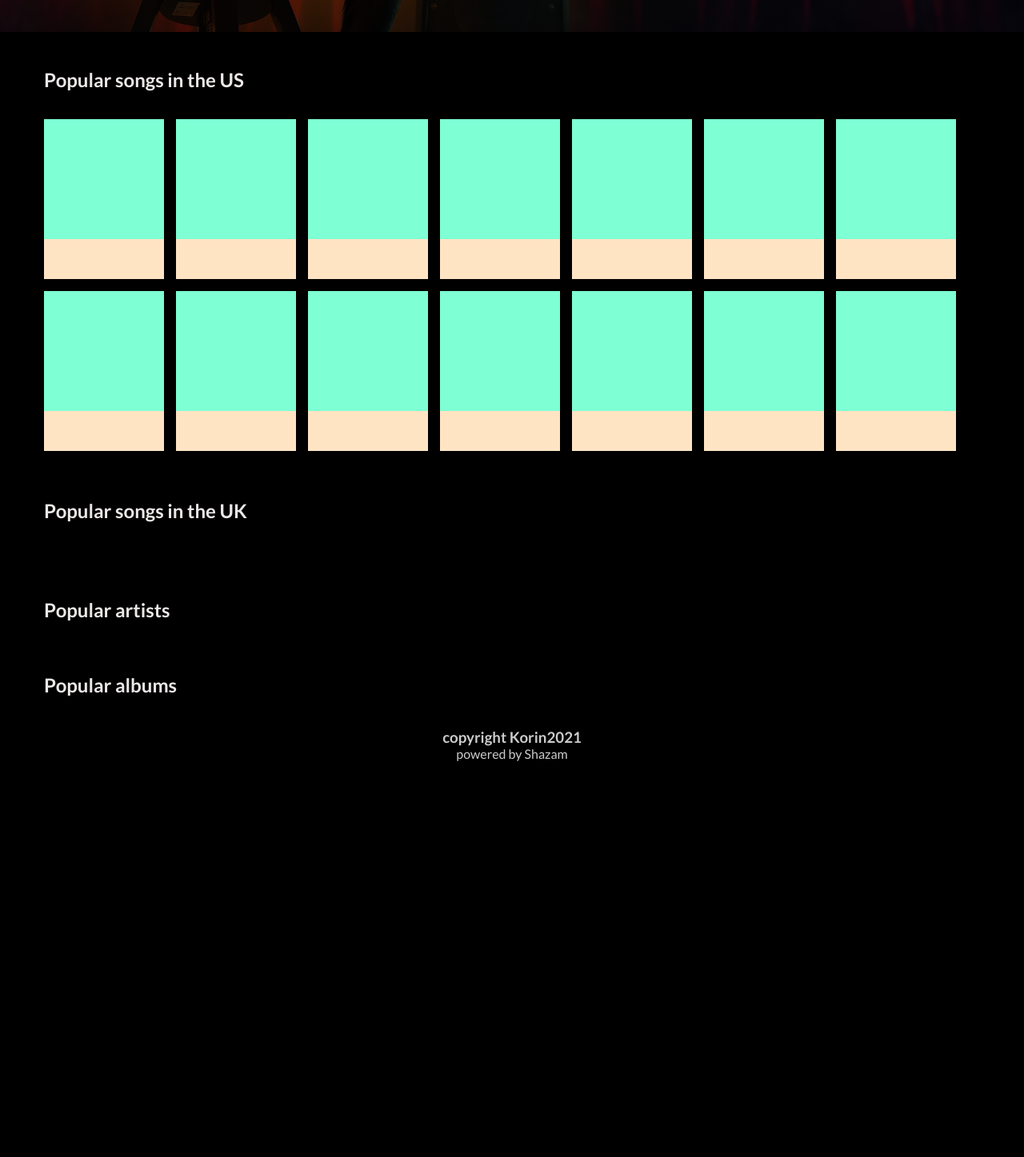
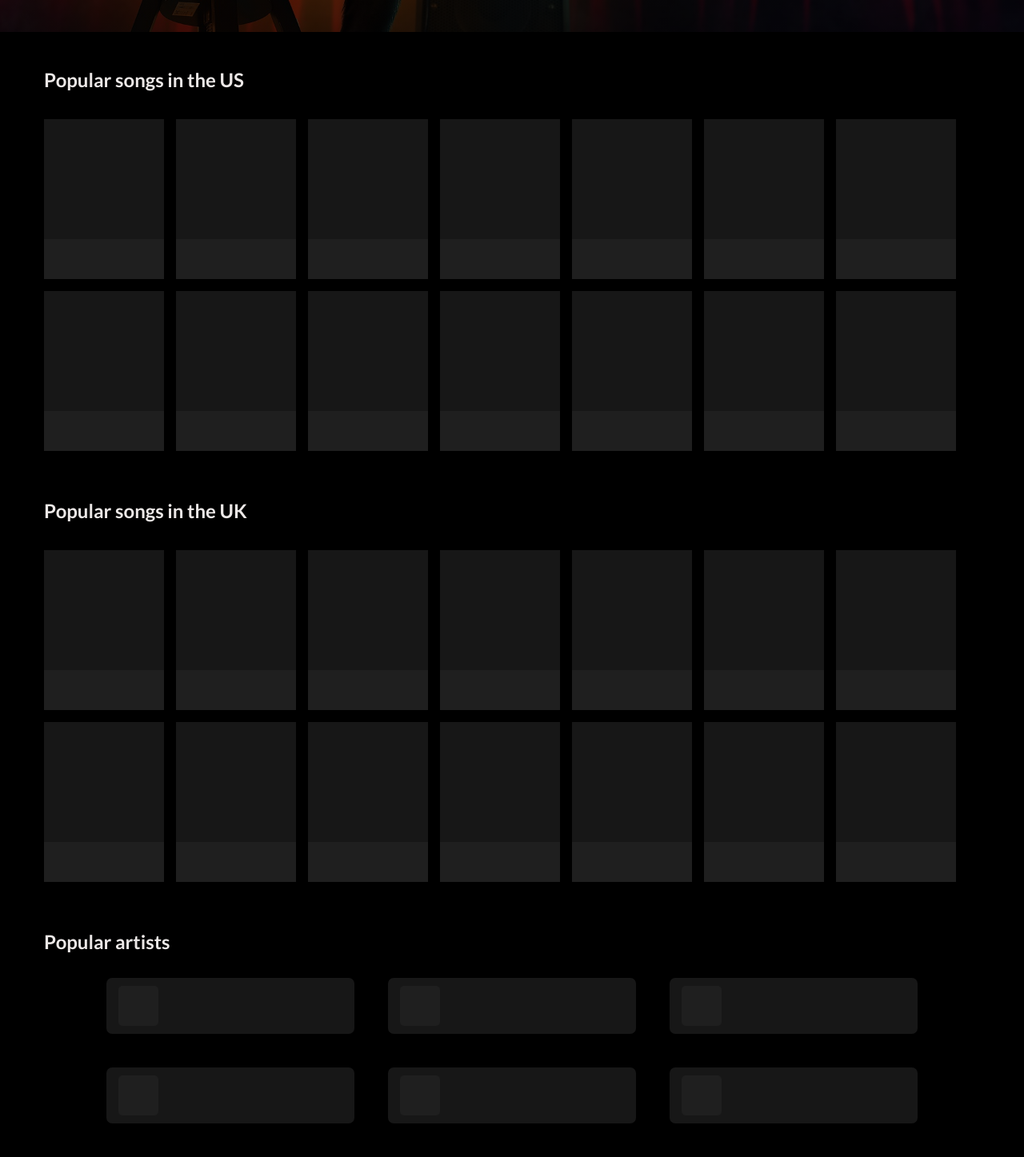
Before and after one commit to eb-kneezer/Korin-Lyrics, a React (Create React App) app: page / in a window 1280 px wide. Shown: the part 660-2107 px from the top of the page at 80% size. Before the commit the page ends 1632 px from the top, so only its background shows below. Built offline with nearby package versions, Linux system fonts and the light colour scheme.

Commit message:
home loading component

```diff
--- a/src/Components/Loading/Loading.jsx
+++ b/src/Components/Loading/Loading.jsx
@@ -1,65 +1,37 @@
 import React from 'react'
 import styles from './Loading.module.css'
 
-export default function Loading() {
-  return (
-    <div className={styles.container}>
-      <div className={styles.single}>
+export default function Loading({ type }) {
+
+  let homeSong = [];
+  let homeArtAlb = [];
+
+  for (let i = 0; i < 14; i++) {
+    homeSong.push(
+      <div className={styles.single} key={i}>
         <div className={styles.singleImg}></div>
         <div className={styles.singleInfo}></div>
-      </div>
-      <div className={styles.single}>
-        <div className={styles.singleImg}></div>
-        <div className={styles.singleInfo}></div>
-      </div>
-      <div className={styles.single}>
-        <div className={styles.singleImg}></div>
-        <div className={styles.singleInfo}></div>
-      </div>
-      <div className={styles.single}>
-        <div className={styles.singleImg}></div>
-        <div className={styles.singleInfo}></div>
-      </div>
-      <div className={styles.single}>
-        <div className={styles.singleImg}></div>
-        <div className={styles.singleInfo}></div>
-      </div>
-      <div className={styles.single}>
-        <div className={styles.singleImg}></div>
-        <div className={styles.singleInfo}></div>
-      </div>
-      <div className={styles.single}>
-        <div className={styles.singleImg}></div>
-        <div className={styles.singleInfo}></div>
-      </div>
-      <div className={styles.single}>
-        <div className={styles.singleImg}></div>
-        <div className={styles.singleInfo}></div>
-      </div>
-      <div className={styles.single}>
-        <div className={styles.singleImg}></div>
-        <div className={styles.singleInfo}></div>
-      </div>
-      <div className={styles.single}>
-        <div className={styles.singleImg}></div>
-        <div className={styles.singleInfo}></div>
-      </div>
-      <div className={styles.single}>
-        <div className={styles.singleImg}></div>
-        <div className={styles.singleInfo}></div>
-      </div>
-      <div className={styles.single}>
-        <div className={styles.singleImg}></div>
-        <div className={styles.singleInfo}></div>
-      </div>
-      <div className={styles.single}>
-        <div className={styles.singleImg}></div>
-        <div className={styles.singleInfo}></div>
-      </div>
-      <div className={styles.single}>
-        <div className={styles.singleImg}></div>
-        <div className={styles.singleInfo}></div>
-      </div>
-    </div>
+      </div>)
+  }
+
+  for (let i = 0; i < 9; i++) {
+    homeArtAlb.push(
+      <div className={styles.singleArtAlb} key={i}>
+        <div className={styles.singleImgArtAlb}></div>
+        <div className={styles.singleInfoArtAlb}></div>
+      </div>)
+  }
+
+
+  const render = () => {
+    if (type === "song") {
+      return homeSong
+    } else {
+      return homeArtAlb;
+    }
+  }
+
+  return (
+    render()
   )
 }
--- a/src/Components/Loading/Loading.module.css
+++ b/src/Components/Loading/Loading.module.css
@@ -4,27 +4,50 @@
   box-sizing: border-box;
 }
 
-.container {
-  display: flex;
-  flex-wrap: wrap;
-  gap: 15px;
-  background-color: black;
-}
 
 .single {
   width: 150px;
   height: 200px;
-  background-color: rgb(158, 159, 160);
+  background-color: rgb(24, 24, 24);
+  animation: blinker 2s ease-in infinite;
+}
+
+@keyframes blinker {
+  50% {
+    opacity: 0.8;
+  }
 }
 
 .singleImg {
   width: 100%;
   height: 150px;
-  background-color: aquamarine;
 }
 
 .singleInfo {
 width: 100%;
 height: 50px;
-background-color: bisque;
+background-color: rgb(99, 99, 99);
+opacity: 0.1;
 }
+
+.singleArtAlb {
+  width: 310px;
+  height: 70px;
+  padding: 10px;
+  margin: 11px;
+  border-radius: 7px;
+  display: flex;
+  align-items: center;
+  background-color: rgb(24, 24, 24);
+  animation: blinker 2s ease-in infinite;
+
+}
+
+.singleImgArtAlb {
+  height: 50px;
+  width: 50px;
+  border-radius: 5px;
+  margin-left: 5px;
+  background-color: rgb(99, 99, 99);
+  opacity: 0.1;
+}
--- a/src/Pages/Home/Home.jsx
+++ b/src/Pages/Home/Home.jsx
@@ -101,7 +101,6 @@ export default function Home() {
     }
     return formatted.slice(0, 9);
   }
-
   // let list = []
   // for (let item in topTen) {
   //   list.push(<SingleMusic key={topTen[item].rank} title={topTen[item].title} artist={topTen[item].artist}/>)
@@ -127,11 +126,13 @@ export default function Home() {
             <div className={styles.popHeader}>
               <h2>Popular songs in the US</h2>
             </div>
-            <div className={styles.popitems}>
-              <Loading />
-              {/* {homePopularUS.map(item => (
-                <SingleMusic key={item.key} title={item.title} artist={item.subtitle} image={item.image} artistID={item.artistId} />
-              ))} */}
+            <div className={styles.popitems}>{
+              homePopularUS.length > 0 ?
+                homePopularUS.map(item => (
+                  <SingleMusic key={item.key} title={item.title} artist={item.subtitle} image={item.image} artistID={item.artistId} />
+                )) :
+                <Loading type="song" />
+            }
             </div>
           </div>
         </div>
@@ -144,9 +145,13 @@ export default function Home() {
               <h2>Popular songs in the UK</h2>
             </div>
             <div className={styles.popitems}>
-              {homePopularUK.map(item => (
-                <SingleMusic key={item.key} title={item.title} artist={item.subtitle} image={item.image} artistID={item.artistId} />
-              ))}
+              {
+                homePopularUK.length > 0 ?
+                  homePopularUK.map(item => (
+                    <SingleMusic key={item.key} title={item.title} artist={item.subtitle} image={item.image} artistID={item.artistId} />
+                  )) :
+                  <Loading type="song" />
+              }
             </div>
           </div>
         </div>
@@ -159,9 +164,12 @@ export default function Home() {
               <h2>Popular artists</h2>
             </div>
             <div className={styles.popartists}>
-              {homePopularArtists.map(item => (
-                <SingleArtist key={item.key} artist={item.artist} />
-              ))}
+              {homePopularArtists.length > 0 ?
+                homePopularArtists.map(item => (
+                  <SingleArtist key={item.key} artist={item.artist} />
+                )) :
+                <Loading type="artalb" />
+              }
             </div>
           </div>
         </div>
@@ -174,9 +182,12 @@ export default function Home() {
               <h2>Popular albums</h2>
             </div>
             <div className={styles.popartists}>
-              {homePopularAlbums.map(item => (
-                <SingleAlbum key={item.key} title={item.album} artist={item.artist} />
-              ))}
+              {homePopularAlbums > 0 ?
+                homePopularAlbums.map(item => (
+                  <SingleAlbum key={item.key} title={item.album} artist={item.artist} />
+                )) :
+                <Loading type="artalb" />
+              }
             </div>
           </div>
         </div>
```
Also changed, not shown: 1 other file (tests, documents, lock files or other folders).
